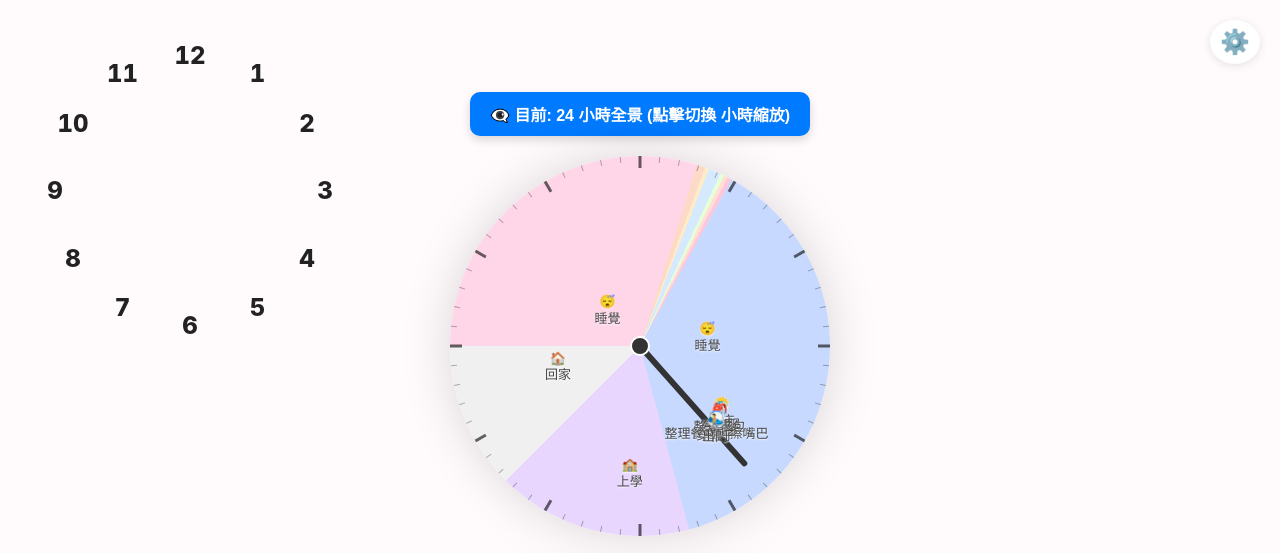
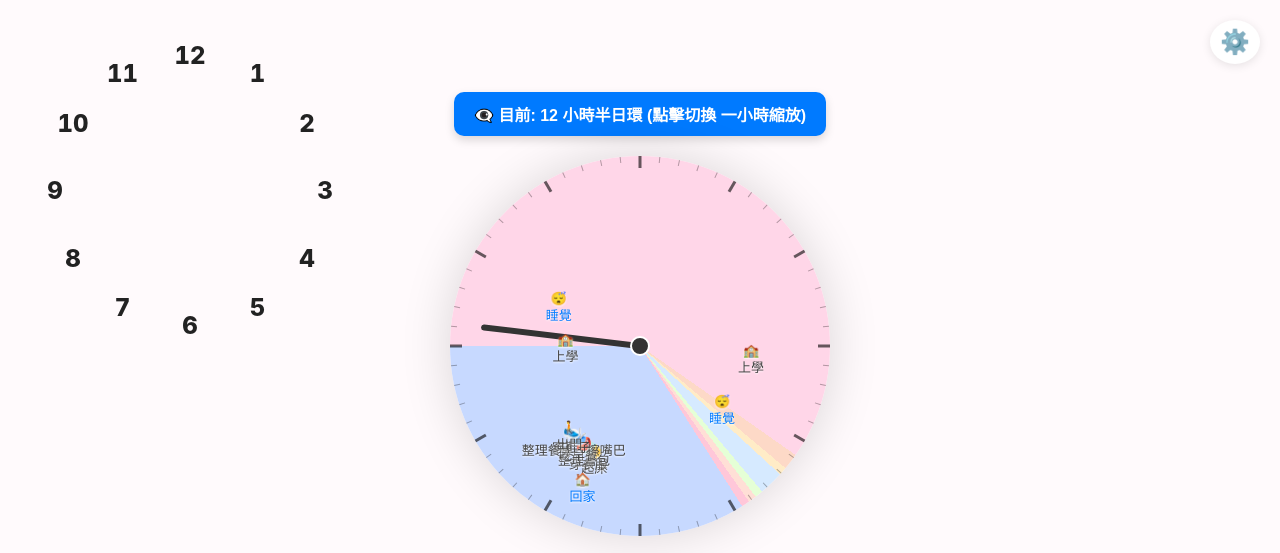
Before and after one commit to HannaHome/baby-clock-pro, a plain HTML site: page index.html in a window 1280 px wide. Shown: the top 553 px of the page. Drawn offline with Linux system fonts and the light colour scheme; no server answers.

Commit message:
Add files via upload

```diff
--- a/index.html
+++ b/index.html
@@ -43,7 +43,6 @@
   }
 
   /* 時鐘指針與中心點 */
-  /* 🚨 V9 修正: 指針不再需要 -270deg 偏移，只保留位移，實際旋轉由 JS 負責補償父層旋轉 */
   .minute-hand {
     position: absolute;
     width: 6px;
@@ -60,7 +59,6 @@
   .center-dot { position: absolute; width: 16px; height: 16px; background: #333; border-radius: 50%; top: 50%; left: 50%; transform: translate(-50%, -50%); z-index: 11; border: 2px solid white; }
 
   /* 任務標籤 */
-  /* 🚨 V9 修正: 標籤不需反向旋轉，但其位置計算的數學角度需要調整 */
   .task-label {
     position: absolute;
     font-size: 13px;
@@ -76,7 +74,7 @@
 
   /* 刻度與數字 */
   .tick { position: absolute; left: 50%; top: 0; background: rgba(0, 0, 0, 0.3); transform-origin: 50% 190px; }
-  /* 🚨 V9 修正: 刻度不再需要 -270deg 偏移，只保留位移，實際旋轉由 JS 負責 */
+  /* 刻度不再需要 -270deg 偏移 */
   .tick.minor { width: 1px; height: 6px; transform: translateX(-50%); }
   .tick.major { width: 3px; height: 12px; background: rgba(0, 0, 0, 0.6); transform: translateX(-50%); }
 
@@ -192,7 +190,6 @@
 
 <script>
 // --- 雲端同步設定 ---
-// 您的 Master Key 和新的 Bin ID
 const X_MASTER_KEY = '$2a$10$Ud6ejIFrOHIeYjhVKcVE5.PG9rQKTWbsfFd0RuYmxubPyt2bjV5yS';
 const BIN_ID = '6924168743b1c97be9c18709';
 const JSONBIN_URL = `https://api.jsonbin.io/v3/b/${BIN_ID}`;
@@ -201,15 +198,16 @@ const JSONBIN_URL = `https://api.jsonbin.io/v3/b/${BIN_ID}`;
 const LOCAL_STORAGE_CONTROL_KEY = 'controlMode';
 const MAX_TASKS = 10;
 const FULL_DAY_MINUTES = 1440;
-const FULL_DAY_DEGREE = 360 / FULL_DAY_MINUTES; // 0.25 度/分鐘
+// 🚨 V10 修正: 新增 12 小時模式常量
+const HALF_DAY_MINUTES = 720; // 12 * 60
+const HALF_DAY_DEGREE = 360 / HALF_DAY_MINUTES; // 0.5 度/分鐘
 const ZOOM_DEGREE = 360 / 60; // 6 度/分鐘
 
 // 模式定義
-const MODE_AUTO = 'ZOOM_FORCED';
-const MODE_FORCED_FULL = 'FULLDAY_FORCED';
+const MODE_ZOOM_FORCED = 'ZOOM_FORCED';
+const MODE_HALF_DAY_FORCED = 'HALFDAY_FORCED'; // 替換原來的 FULL_DAY 模式
 
-// 預設數據 (雲端載入失敗時使用)
-// 根據您最新的設定截圖調整預設任務
+// 預設數據
 const DEFAULT_TASKS = [
     { name: '起床', emoji: '🌞', color: '#ffd6e8', start: 420, end: 430, enabled: true },
     { name: '穿衣服', emoji: '👕', color: '#fdd9c7', start: 430, end: 440, enabled: true },
@@ -231,12 +229,13 @@ const DEFAULT_CLOUD_DATA = {
 
 let currentTasks = [];
 let presets = {};
-let displayMode = 'FULL_DAY';
-let controlMode = MODE_FORCED_FULL;
+let displayMode = 'HALF_DAY'; // 預設為 HALF_DAY
+let controlMode = MODE_HALF_DAY_FORCED; // 預設使用 12 小時模式
 let zoomStartMinutes = 0;
 let configId = BIN_ID;
 
-// --- 時間處理與工具函式 (不變) ---
+
+// --- 時間處理與工具函式 (略) ---
 
 function minutesToHHMM(totalMinutes) {
     if (totalMinutes === 1440) return '24:00';
@@ -270,7 +269,6 @@ function generateTimeSelectors(dataIndex, fieldPrefix, totalMinutes, isEnd) {
     }
 
     let minuteOptions = '';
-    // 只提供 5 分鐘的粒度選擇
     for (let m = 0; m <= 59; m += 5) {
         minuteOptions += `<option value="${m}" ${m === minute ? 'selected' : ''}>${m.toString().padStart(2, '0')}</option>`;
     }
@@ -282,11 +280,10 @@ function generateTimeSelectors(dataIndex, fieldPrefix, totalMinutes, isEnd) {
 }
 
 
-// --- 數據載入/儲存邏輯 (不變) ---
-
+// --- 數據載入/儲存邏輯 (略) ---
 async function loadData() {
     const savedControl = localStorage.getItem(LOCAL_STORAGE_CONTROL_KEY);
-    controlMode = savedControl || MODE_FORCED_FULL;
+    controlMode = savedControl || MODE_HALF_DAY_FORCED; // 預設使用 12 小時模式
 
     try {
         const response = await fetch(JSONBIN_URL, {
@@ -295,22 +292,17 @@ async function loadData() {
                 'Content-Type': 'application/json'
             }
         });
-
-        if (!response.ok) {
-            throw new Error(`Cloud load failed: ${response.status} (${response.statusText})`);
-        }
-
+        // ... (省略錯誤處理和數據解析，與 V9 相同)
+        if (!response.ok) throw new Error(`Cloud load failed: ${response.status}`);
         const data = await response.json();
         const cloudData = data.record;
 
         if (cloudData && cloudData.tasks && cloudData.presets) {
             currentTasks = cloudData.tasks;
             presets = cloudData.presets;
-            console.log("數據從雲端載入成功。");
         } else {
             currentTasks = DEFAULT_TASKS;
             presets = DEFAULT_CLOUD_DATA.presets;
-            console.log("雲端數據結構錯誤或空白，使用預設值。");
         }
 
     } catch (error) {
@@ -322,11 +314,7 @@ async function loadData() {
 
 
 async function saveCloudData(tasksToSave, presetsToSave) {
-    const payload = {
-        tasks: tasksToSave,
-        presets: presetsToSave
-    };
-
+    const payload = { tasks: tasksToSave, presets: presetsToSave };
     try {
         const response = await fetch(JSONBIN_URL, {
             method: 'PUT',
@@ -337,17 +325,13 @@ async function saveCloudData(tasksToSave, presetsToSave) {
             },
             body: JSON.stringify(payload)
         });
-
-        if (!response.ok) {
-            throw new Error(`Cloud save failed: ${response.status} (${response.statusText})`);
-        }
-
-        console.log("數據成功同步到雲端。");
+        // ... (省略錯誤處理，與 V9 相同)
+        if (!response.ok) throw new Error(`Cloud save failed: ${response.status}`);
         updateSyncUrlDisplay();
         return true;
     } catch (error) {
         console.error("儲存雲端數據時發生錯誤:", error);
-        alert('❌ 雲端同步失敗！請檢查您的 API Key 和 Bin ID 是否正確。');
+        alert('❌ 雲端同步失敗！');
         return false;
     }
 }
@@ -359,10 +343,10 @@ function updateSyncUrlDisplay() {
 
 function updateModeButton() {
     const btn = document.getElementById('modeToggleButton');
-    if (controlMode === MODE_AUTO) {
-        btn.textContent = '🔍 目前: 小時縮放 (點擊切換 24 小時全景)';
+    if (controlMode === MODE_ZOOM_FORCED) {
+        btn.textContent = '🔍 目前: 一小時縮放 (點擊切換 12 小時全景)';
     } else {
-        btn.textContent = '👁️‍🗨️ 目前: 24 小時全景 (點擊切換 小時縮放)';
+        btn.textContent = '👁️‍🗨️ 目前: 12 小時半日環 (點擊切換 一小時縮放)';
     }
 }
 
@@ -372,44 +356,43 @@ function saveControlMode() {
 }
 
 
-// --- 時鐘渲染邏輯 (V9 最終修正) ---
+// --- 時鐘渲染邏輯 (V10 修正) ---
 const clockElement = document.getElementById('clock');
 const modeIndicator = document.getElementById('mode-indicator');
-const labelsContainer = document.getElementById('taskLabelsContainer'); // 新增的標籤容器
-const cx = 190; const cy = 190; // 時鐘中心點 (Clock width/height is 380px)
-const R_TASK_LABEL = 85; // 任務標籤半徑
-const R_CLOCK_LABEL = 135; // 數字標籤半徑
+const labelsContainer = document.getElementById('taskLabelsContainer');
+const cx = 190; const cy = 190;
+const R_TASK_LABEL = 85;
+const R_CLOCK_LABEL = 135;
 
 function renderClock() {
-    // 1. 每次重新繪製，清除舊的內容，但保留指針和中心點
+    // 1. 清理
     clockElement.innerHTML = `<div class="minute-hand" id="minHand"></div><div class="center-dot"></div>`;
-    labelsContainer.innerHTML = ''; // 清除標籤
+    labelsContainer.innerHTML = '';
 
     let conicGradientStops = [];
     let enabledTasks = currentTasks.filter(t => t.enabled);
 
     let degreePerMinute, startMinuteOffset;
 
-    // --- 設置模式參數 ---
-    if (displayMode === 'FULL_DAY') {
-        degreePerMinute = FULL_DAY_DEGREE;
+    // --- 2. 設置模式參數 ---
+    if (displayMode === 'HALF_DAY') {
+        degreePerMinute = HALF_DAY_DEGREE; // 0.5 度/分鐘
         startMinuteOffset = 0;
-        modeIndicator.textContent = '顯示模式：24 小時作息環';
+        modeIndicator.textContent = '顯示模式：12 小時作息環';
     } else { // ZOOM Mode
-        degreePerMinute = ZOOM_DEGREE;
+        degreePerMinute = ZOOM_DEGREE; // 6.0 度/分鐘
         startMinuteOffset = zoomStartMinutes;
         const zoomEndMinutes = zoomStartMinutes + 60;
-        modeIndicator.textContent = `顯示模式：小時縮放 (${minutesToHHMM(zoomStartMinutes)} - ${minutesToHHMM(zoomEndMinutes)})`;
+        modeIndicator.textContent = `顯示模式：一小時縮放 (${minutesToHHMM(zoomStartMinutes)} - ${minutesToHHMM(zoomEndMinutes)})`;
     }
 
-    // --- 處理任務和角度計算 ---
+    // --- 3. 處理任務和角度計算 ---
     enabledTasks.forEach(task => {
+        let segments = [];
         let originalStart = task.start;
         let originalEnd = task.end;
 
-        let segments = [];
-
-        // 檢查任務是否跨日，並切割成片段
+        // 跨日處理 (24H 必須考慮)
         if (originalStart >= originalEnd) {
             segments.push({ start: originalStart, end: FULL_DAY_MINUTES });
             segments.push({ start: 0, end: originalEnd === 0 ? FULL_DAY_MINUTES : originalEnd });
@@ -420,21 +403,81 @@ function renderClock() {
         let largestDuration = 0;
 
         segments.forEach(segment => {
-            let start = segment.start % FULL_DAY_MINUTES;
-            let end = segment.end % FULL_DAY_MINUTES;
-            if (segment.end === FULL_DAY_MINUTES) end = FULL_DAY_MINUTES;
+            let start = segment.start; // 總分鐘數 (0-1440)
+            let end = segment.end;
 
             let duration = end - start;
             if (duration <= 0) return;
 
             let relativeStartMinutes, relativeEndMinutes;
 
-            if (displayMode === 'FULL_DAY') {
-                relativeStartMinutes = start;
-                relativeEndMinutes = end;
-                duration = relativeEndMinutes - relativeStartMinutes;
-            } else { // 1H ZOOM 模式
+            if (displayMode === 'HALF_DAY') {
+                // 🚨 V10 修正: 12H 模式下，我們需要將當前時間映射到 12 小時 (720 分鐘) 環內
+                // 為了讓 12 點顯示在下方，我們可以使用 (分鐘數 + 720) % 720
+
+                // 但為了簡化，讓 00:00 - 12:00 填滿一圈，12:00-24:00 再填滿一圈
+                // 我們只顯示當前時間段的 12 小時。
+
+                // 但對於作息環，我們需要顯示 00:00-24:00 的全部內容。
+                // 解決方案：如果任務區間落在當前時間的 12 小時內，則繪製。
+
+                // 我們讓 00:00 - 12:00 覆蓋時鐘一次。
+                // 為了讓指針和刻度正確，我們必須只顯示 12 小時的數據。
+
+                // 假設我們決定顯示 00:00 - 12:00 (早上)
+                // 如果任務橫跨下午，則會被截斷。
+
+                // 更好的方法：讓 12 小時環始終顯示 00:00 到 12:00，然後 12:00 到 24:00。
+                // 這裡的邏輯是顯示 24 小時的所有區塊，但使用 12 小時的比例渲染。
+
+                // 讓 00:00 - 12:00 (720 min) 繞一圈
+                // 讓 12:00 - 24:00 (720 min) 繞一圈
+
+                // 計算任務落在 0-720 區間的片段 (上午)
+                let segmentAMStart = Math.max(start, 0);
+                let segmentAMEnd = Math.min(end, HALF_DAY_MINUTES);
+
+                if (segmentAMEnd > segmentAMStart) {
+                    relativeStartMinutes = segmentAMStart;
+                    relativeEndMinutes = segmentAMEnd;
+                    let durationAM = relativeEndMinutes - relativeStartMinutes;
+
+                    let gradientStartDeg = relativeStartMinutes * HALF_DAY_DEGREE;
+                    let gradientStopDeg = gradientStartDeg + (durationAM * HALF_DAY_DEGREE);
+                    conicGradientStops.push(`${task.color} ${gradientStartDeg}deg ${gradientStopDeg}deg`);
+                    largestDuration = Math.max(largestDuration, durationAM * HALF_DAY_DEGREE);
+
+                    // 標籤位置 - 上午段
+                    let middleMinutesAM = relativeStartMinutes + durationAM / 2;
+                    let middleAngleDegAM = middleMinutesAM * HALF_DAY_DEGREE;
+                    addLabel(task, middleAngleDegAM, durationAM, R_TASK_LABEL);
+                }
+
+                // 計算任務落在 720-1440 區間的片段 (下午)
+                let segmentPMStart = Math.max(start, HALF_DAY_MINUTES);
+                let segmentPMEnd = Math.min(end, FULL_DAY_MINUTES);
+
+                if (segmentPMEnd > segmentPMStart) {
+                    relativeStartMinutes = segmentPMStart - HALF_DAY_MINUTES; // 轉換到 0-720 區間
+                    relativeEndMinutes = segmentPMEnd - HALF_DAY_MINUTES;       // 轉換到 0-720 區間
+                    let durationPM = relativeEndMinutes - relativeStartMinutes;
+
+                    let gradientStartDeg = relativeStartMinutes * HALF_DAY_DEGREE;
+                    let gradientStopDeg = gradientStartDeg + (durationPM * HALF_DAY_DEGREE);
+                    // 為了區分上下午，我們可以稍微修改顏色或飽和度
+                    // 這裡先使用原始顏色，但讓它更透明 (例如使用 rgba 繪製)
+                    conicGradientStops.push(`${task.color} ${gradientStartDeg}deg ${gradientStopDeg}deg`);
+                    largestDuration = Math.max(largestDuration, durationPM * HALF_DAY_DEGREE);
+
+                    // 標籤位置 - 下午段 (角度與上午段相同，但可以改變半徑或樣式)
+                    let middleMinutesPM = relativeStartMinutes + durationPM / 2;
+                    let middleAngleDegPM = middleMinutesPM * HALF_DAY_DEGREE;
+                    addLabel(task, middleAngleDegPM, durationPM, R_TASK_LABEL + 30); // 內圈上午，外圈下午
+                }
+
+            } else { // 1H ZOOM 模式 (與 V9 相同)
                 const zoomEndMinutes = startMinuteOffset + 60;
+
                 let clippedStart = Math.max(start, startMinuteOffset);
                 let clippedEnd = Math.min(end, zoomEndMinutes);
 
@@ -443,87 +486,80 @@ function renderClock() {
                 relativeStartMinutes = clippedStart - startMinuteOffset;
                 relativeEndMinutes = clippedEnd - startMinuteOffset;
                 duration = relativeEndMinutes - relativeStartMinutes;
-            }
 
-            // 🚨 V9 修正: 由於圓盤已旋轉，conic-gradient 角度直接從 0 度開始計算 (0 度在 12 點)
-            let gradientStartDeg = relativeStartMinutes * degreePerMinute;
-            let gradientStopDeg = gradientStartDeg + (duration * degreePerMinute);
+                let gradientStartDeg = relativeStartMinutes * degreePerMinute;
+                let gradientStopDeg = gradientStartDeg + (duration * degreePerMinute);
 
-            gradientStartDeg = gradientStartDeg % 360;
-
-            conicGradientStops.push(`${task.color} ${gradientStartDeg}deg ${gradientStopDeg}deg`);
-
-
-            // 標籤位置：
-            if (duration * degreePerMinute > largestDuration) {
-                largestDuration = duration * degreePerMinute;
+                conicGradientStops.push(`${task.color} ${gradientStartDeg}deg ${gradientStopDeg}deg`);
 
                 let middleMinutes = relativeStartMinutes + duration / 2;
-
-                // 標籤的角度修正：我們計算的角度 (middleAngleDeg) 是 0 度在 12 點。
                 let middleAngleDeg = middleMinutes * degreePerMinute;
-
-                // 轉換為標準數學角度 (0 度在 3 點，順時針為負，逆時針為正)
-                // 或直接轉換為 CSS 座標 (0 度在 12 點，順時針為正)
-                // 為了使用 Math.cos/sin，我們需要一個標準座標系 (0 度在右，逆時針為正，但這很麻煩)
-                // 讓我們使用： 0 度在 3 點，角度逆時針增加
-
-                // 數學角度 (0度在右側X軸，逆時針增加)
-                // 從 12 點順時針的角度 (middleAngleDeg) 轉換為 3 點逆時針的角度 (angleRad)
-                // 12點是 90度。3點是 0度。
-                let angleRad = (90 - middleAngleDeg) * Math.PI / 180;
-
-                const div = document.createElement('div');
-                div.className = 'task-label';
-
-                if (duration < 10 && displayMode === 'ZOOM') {
-                     div.innerHTML = `${task.emoji}`;
-                } else {
-                     div.innerHTML = `${task.emoji}<br>${task.name}`;
-                }
-
-                // 取得時鐘中心點在螢幕上的座標
-                const clockRect = clockElement.getBoundingClientRect();
-                const clockCenter = {
-                    x: clockRect.left + clockRect.width / 2,
-                    y: clockRect.top + clockRect.height / 2
-                };
-
-                // 計算標籤位置 (相對於 body)
-                div.style.left = `${clockCenter.x + R_TASK_LABEL * Math.cos(angleRad)}px`;
-                div.style.top = `${clockCenter.y - R_TASK_LABEL * Math.sin(angleRad)}px`; // Y軸反向
-
-                labelsContainer.appendChild(div);
+                addLabel(task, middleAngleDeg, duration, R_TASK_LABEL);
             }
         });
     });
 
+    // 輔助函數：增加標籤 (V10 引入)
+    function addLabel(task, middleAngleDeg, duration, radius) {
+        const div = document.createElement('div');
+        div.className = 'task-label';
+
+        // 標籤顯示優化
+        if (duration < 10 && displayMode === MODE_ZOOM_FORCED) {
+             div.innerHTML = `${task.emoji}`;
+        } else {
+             // 為了區分上午下午，可以在下午任務加上 AM/PM 標記
+             let hour = Math.floor(task.start / 60);
+             let timeMark = (hour >= 12 && displayMode === 'HALF_DAY') ? 'PM' : 'AM';
+
+             div.innerHTML = `${task.emoji}<br>${task.name}`;
+             if (displayMode === 'HALF_DAY' && hour >= 12) {
+                 div.style.color = '#007aff'; // 下午標籤顏色
+             }
+        }
+
+        // 角度轉換：0 度在 12 點順時針 (middleAngleDeg) 轉為 0 度在 3 點逆時針 (angleRad)
+        let angleRad = (90 - middleAngleDeg) * Math.PI / 180;
+
+        const clockRect = clockElement.getBoundingClientRect();
+        const clockCenter = { x: clockRect.left + clockRect.width / 2, y: clockRect.top + clockRect.height / 2 };
+
+        div.style.left = `${clockCenter.x + radius * Math.cos(angleRad)}px`;
+        div.style.top = `${clockCenter.y - radius * Math.sin(angleRad)}px`;
+
+        labelsContainer.appendChild(div);
+    }
+
     // 設置圓環背景
     clockElement.style.background = `conic-gradient(${conicGradientStops.join(', ')})`;
 
-    // --- 繪製刻度與數字 ---
-    if (displayMode === 'FULL_DAY') {
+    // --- 4. 繪製刻度與數字 ---
+    if (displayMode === 'HALF_DAY') {
         for (let h = 1; h <= 12; h++) {
           const num = document.createElement('div');
           num.className = 'clock-label hour-number';
+          // 顯示 12 小時制數字
           num.textContent = h;
 
-          // 數字位置：角度 (h * 30) 是 0 度在 12 點。轉換成數學座標 (90 - deg)
+          // 角度 (h * 30) 是 0 度在 12 點。轉換成數學座標 (90 - deg)
           const angleRad = (90 - h * 30) * Math.PI / 180;
 
           num.style.left = `${cx + R_CLOCK_LABEL * Math.cos(angleRad)}px`;
-          num.style.top = `${cy - R_CLOCK_LABEL * Math.sin(angleRad)}px`; // Y軸反向
-          labelsContainer.appendChild(num); // 數字也移到 labelsContainer
+          num.style.top = `${cy - R_CLOCK_LABEL * Math.sin(angleRad)}px`;
+          labelsContainer.appendChild(num);
         }
         for (let i = 0; i < 60; i++) {
             const tick = document.createElement('div');
+            // 由於是 12 小時模式，每 5 分鐘就是 2.5 度，所以刻度仍然是每 6 度
+            // 這裡的刻度是標準時鐘刻度，每 5 分鐘一個大刻度，每分鐘一個小刻度。
+
+            // 刻度仍然是標準的 6 度間隔
             tick.className = 'tick ' + (i % 5 === 0 ? 'major' : 'minor');
-            // 🚨 V9 修正: 刻度旋轉不再需要偏移或反向旋轉，因為父層已經轉好。
             tick.style.transform = `translateX(-50%) rotate(${i * 6}deg)`;
             clockElement.appendChild(tick);
         }
 
-    } else {
+    } else { // ZOOM Mode (與 V9 相同)
         for (let i = 0; i < 60; i += 5) {
             const isMajor = i % 15 === 0;
             const labelText = i.toString().padStart(2, '0');
@@ -531,7 +567,6 @@ function renderClock() {
 
             const tick = document.createElement('div');
             tick.className = 'tick ' + (isMajor ? 'major' : 'minor');
-            // 🚨 V9 修正: 刻度旋轉不再需要偏移或反向旋轉
             tick.style.transform = `translateX(-50%) rotate(${deg}deg)`;
             clockElement.appendChild(tick);
 
@@ -540,11 +575,10 @@ function renderClock() {
                 num.className = 'clock-label zoom-minute-label';
                 num.textContent = `${labelText}`;
 
-                // 數字位置：角度 deg 是 0 度在 12 點。轉換成數學座標 (90 - deg)
                 const angleRad = (90 - deg) * Math.PI / 180;
 
                 num.style.left = `${cx + R_CLOCK_LABEL * Math.cos(angleRad)}px`;
-                num.style.top = `${cy - R_CLOCK_LABEL * Math.sin(angleRad)}px`; // Y軸反向
+                num.style.top = `${cy - R_CLOCK_LABEL * Math.sin(angleRad)}px`;
                 labelsContainer.appendChild(num);
             }
         }
@@ -552,7 +586,7 @@ function renderClock() {
 }
 
 
-// updateTime 核心邏輯 (V9 修正: 指針角度)
+// updateTime 核心邏輯 (V10 修正: 指針角度)
 function updateTime() {
     const now = new Date();
     const h = now.getHours();
@@ -563,12 +597,11 @@ function updateTime() {
     const currentTotalMinutes = (h * 60) + m + (s / 60);
     const currentHourStart = Math.floor(currentTotalMinutes / 60) * 60;
 
-    let newDisplayMode = 'FULL_DAY';
-
-    if (controlMode === MODE_FORCED_FULL) {
-        newDisplayMode = 'FULL_DAY';
-        zoomStartMinutes = 0;
-    } else { // 強制縮放模式
+    let newDisplayMode;
+    if (controlMode === MODE_HALF_DAY_FORCED) {
+        newDisplayMode = 'HALF_DAY';
+        zoomStartMinutes = 0; // 不使用縮放
+    } else {
         newDisplayMode = 'ZOOM';
         zoomStartMinutes = currentHourStart;
     }
@@ -578,11 +611,12 @@ function updateTime() {
         renderClock();
     }
 
-    let rotationDegree = 0; // 這是我們期望指針指向的 "0 度在 12 點" 的角度
+    let rotationDegree = 0; // 期望指針指向的 "0 度在 12 點" 的角度
 
-    if (displayMode === 'FULL_DAY') {
-        // 🚨 V9 修正: 24 小時環必須使用總分鐘數 * 0.25 度/分鐘
-        rotationDegree = currentTotalMinutes * FULL_DAY_DEGREE;
+    if (displayMode === 'HALF_DAY') {
+        // 🚨 V10 修正: 12 小時環必須使用 (總分鐘數 % 720) * 0.5 度/分鐘
+        const minutesInHalfDay = currentTotalMinutes % HALF_DAY_MINUTES;
+        rotationDegree = minutesInHalfDay * HALF_DAY_DEGREE;
 
     } else {
         // 1H 縮放模式下：當前小時內的分鐘數 * 6 度/分鐘。
@@ -590,7 +624,7 @@ function updateTime() {
         rotationDegree = minutesInHour * ZOOM_DEGREE;
     }
 
-    // 🚨 V9 修正: 指針必須減去 270 度來抵消父層 (.clock) 的 270 度旋轉。
+    // 指針必須減去 270 度來抵消父層 (.clock) 的 270 度旋轉。
     const finalHandRotation = rotationDegree - 270;
 
     document.getElementById('minHand').style.transform = `translateX(-50%) rotate(${finalHandRotation}deg)`;
@@ -602,7 +636,7 @@ function updateTime() {
 }
 
 
-// --- 設定介面渲染與互動 (不變) ---
+// --- 設定介面渲染與互動 (與 V9 相同，略) ---
 
 const tasksBody = document.getElementById('tasksBody');
 const modal = document.getElementById('settingsModal');
@@ -646,7 +680,6 @@ async function applySettings() {
         const endMinuteElement = row.querySelector('[data-field="endMinute"]');
 
         if (!startHourElement || !startMinuteElement || !endHourElement || !endMinuteElement) {
-             console.error(`Missing time selector element on row ${i + 1}`);
              isValid = false;
              return;
         }
@@ -748,10 +781,10 @@ document.addEventListener('DOMContentLoaded', async () => {
     document.getElementById('saveSettingsBtn').addEventListener('click', applySettings);
 
     document.getElementById('modeToggleButton').addEventListener('click', () => {
-        if (controlMode === MODE_FORCED_FULL) {
-            controlMode = MODE_AUTO;
+        if (controlMode === MODE_HALF_DAY_FORCED) {
+            controlMode = MODE_ZOOM_FORCED;
         } else {
-            controlMode = MODE_FORCED_FULL;
+            controlMode = MODE_HALF_DAY_FORCED;
         }
         saveControlMode();
         updateTime();
```
